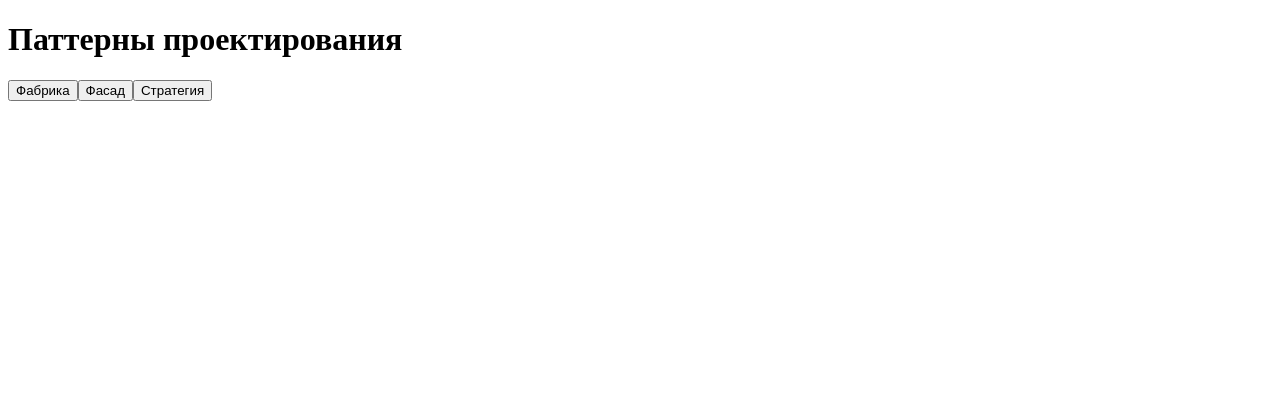
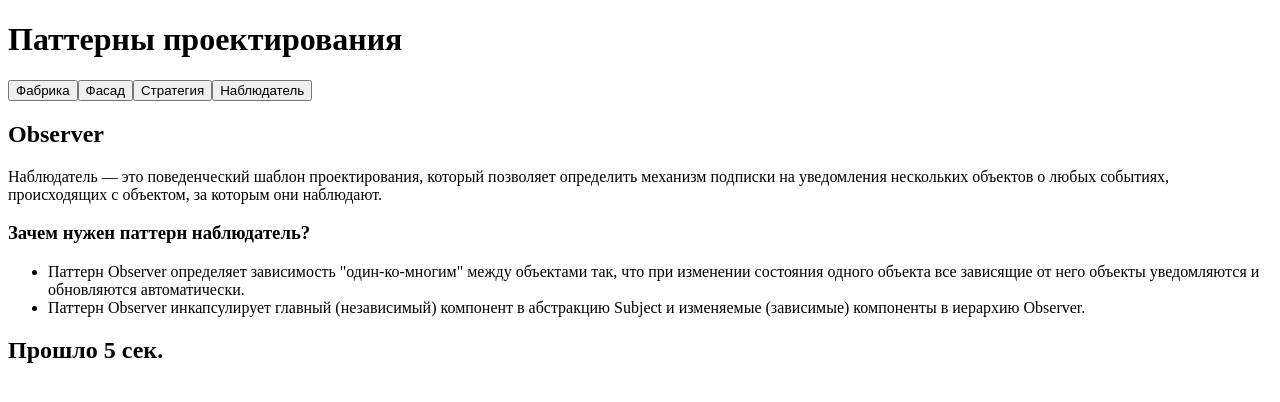
Before and after one commit to predeinnikita/design-patterns, an Angular app: page /observer in a window 1280 px wide. Before the commit this address led to /. Shown: the top 402 px of the page. Built offline with nearby package versions, Linux system fonts and the light colour scheme.

Commit message:
observer

```diff
--- a/src/app/app-routing.module.ts
+++ b/src/app/app-routing.module.ts
@@ -14,6 +14,9 @@ const routes: Routes = [
       {
         path: 'strategy', loadChildren: () => import('./strategy/strategy.module').then(m => m.StrategyModule),
       },
+      {
+        path: 'observer', loadChildren: () => import('./observer/observer.module').then(m => m.ObserverModule),
+      }
     ]
   }
 ];
--- a/src/app/app.component.html
+++ b/src/app/app.component.html
@@ -5,6 +5,7 @@
         <button (click)="navigateTo('factory')">Фабрика</button>
         <button (click)="navigateTo('facade')">Фасад</button>
         <button (click)="navigateTo('strategy')">Стратегия</button>
+        <button (click)="navigateTo('observer')">Наблюдатель</button>
     </div>
     <router-outlet></router-outlet>
 </div>
--- a/src/app/app.module.ts
+++ b/src/app/app.module.ts
@@ -5,6 +5,7 @@ import { BrowserModule } from '@angular/platform-browser';
 import { AppRoutingModule } from './app-routing.module';
 import { AppComponent } from './app.component';
 import { FactoryModule } from './factory/factory.module';
+import { ObserverModule } from './observer/observer.module';
 
 @NgModule({
   declarations: [
@@ -15,7 +16,8 @@ import { FactoryModule } from './factory/factory.module';
     AppRoutingModule,
     FormsModule,
     ReactiveFormsModule,
-    FactoryModule
+    FactoryModule,
+    ObserverModule,
   ],
   providers: [],
   bootstrap: [AppComponent]
--- /dev/null
+++ b/src/app/observer/components/observer/observer.component.html
@@ -0,0 +1,15 @@
+<h2>Observer</h2>
+<section>
+    Наблюдатель — это поведенческий шаблон проектирования, который позволяет определить механизм подписки на уведомления нескольких объектов о любых событиях, происходящих с объектом, за которым они наблюдают.    <div>
+        <h3>Зачем нужен паттерн наблюдатель?</h3>
+        <ul>
+            <li>
+                Паттерн Observer определяет зависимость "один-ко-многим" между объектами так, что при изменении состояния одного объекта все зависящие от него объекты уведомляются и обновляются автоматически.
+            </li>
+            <li>
+                Паттерн Observer инкапсулирует главный (независимый) компонент в абстракцию Subject и изменяемые (зависимые) компоненты в иерархию Observer.
+            </li>
+        </ul>
+    </div>
+</section>
+<h2>{{ message }}</h2>
--- /dev/null
+++ b/src/app/observer/components/observer/observer.component.ts
@@ -0,0 +1,28 @@
+import { Component, OnDestroy, OnInit } from '@angular/core';
+import { CustomSubscription } from '../../utils/subject';
+import { ObservableEventsService } from '../../services/observable-events.service';
+
+@Component({
+  selector: 'app-observer',
+  templateUrl: './observer.component.html',
+  styleUrls: ['./observer.component.scss']
+})
+export class ObserverComponent implements OnInit, OnDestroy {
+  public message: string = '';
+  private subscription!: CustomSubscription<number>;
+
+  constructor(
+    private _observableEventsService: ObservableEventsService,
+  ) {
+  }
+
+  ngOnInit(): void {
+    this.subscription = this._observableEventsService.events$.subscribe((timeInSeconds: number) => {
+      this.message = `Прошло ${timeInSeconds} сек.`;
+    });
+  }
+
+  ngOnDestroy(): void {
+    this._observableEventsService.events$.unsubscribe(this.subscription);
+  }
+}
--- /dev/null
+++ b/src/app/observer/services/observable-events.service.ts
@@ -0,0 +1,18 @@
+import { Injectable } from '@angular/core';
+import { CustomSubject } from '../utils/subject';
+
+@Injectable()
+export class ObservableEventsService {
+
+  public events$: CustomSubject<number>;
+
+  constructor() {
+    this.events$ = new CustomSubject<number>();
+    let timeInSeconds: number = 0;
+
+    setInterval(() => {
+      timeInSeconds += 1;
+      this.events$.next(timeInSeconds);
+    }, 1000)
+  }
+}
--- /dev/null
+++ b/src/app/observer/utils/subject.ts
@@ -0,0 +1,34 @@
+export class CustomSubject<T> {
+    private _listeners: CustomSubscription<T>[] = [];
+
+    public subscribe(callback: (event: T) => void): CustomSubscription<T> {
+        const listener = new CustomSubscription<T>(callback);
+        this._listeners.push(listener);
+
+        return listener;
+    }
+
+    public unsubscribe(listener: CustomSubscription<T>): void {
+        const index = this._listeners.findIndex((item) => item.id === listener.id);
+        this._listeners.splice(index, 1);
+    }
+
+    public next(data: T): void {
+        this._listeners.forEach((listener) => {
+            listener.update(data);
+        });
+    }
+}
+
+export class CustomSubscription<T> {
+    public readonly id: number;
+    public update: (event: T) => void;
+
+    private static callConstructorCount: number = 0;
+
+    constructor(update: (event: T) => void) {
+        CustomSubscription.callConstructorCount++;
+        this.id = CustomSubscription.callConstructorCount;
+        this.update = update;
+    }
+}
```
Also changed, not shown: src/app/observer/observer-routing.module.ts (added, +13 -0 lines), src/app/observer/observer.module.ts (added, +19 -0 lines), src/app/observer/components/observer/observer.component.scss (added).
